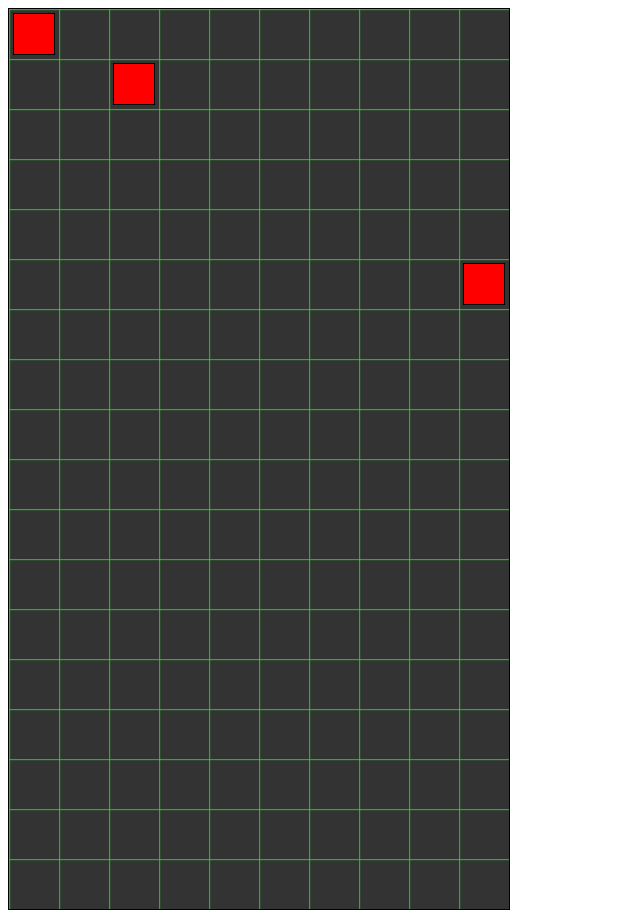
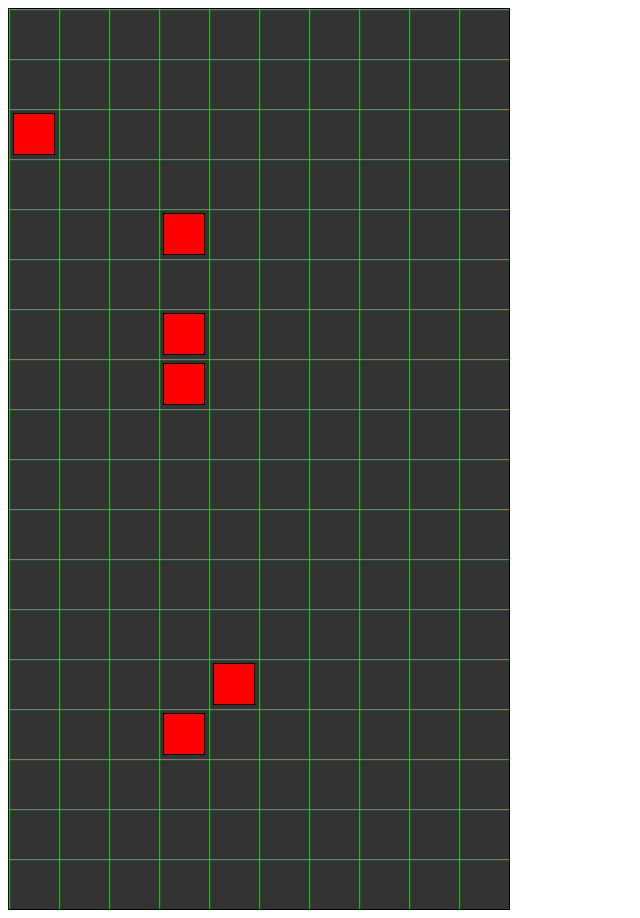
Before and after one commit to CarlosCE-dev/GameAppTest, a Vue app: page / in a window 1280 px wide. Shown: the whole page, without its empty margins (0-640 px from the left). Built offline with nearby package versions, Linux system fonts and the light colour scheme.

Commit message:
Added basic grid and movement

```diff
--- a/src/components/Grid.vue
+++ b/src/components/Grid.vue
@@ -1,30 +1,36 @@
 <template>
-    <div class="grid">
+    <div class="grid" v-if="cells">
         <SquareCell v-for="(item) in cells" :cell="item" :key="item.id"/>
     </div>
 </template>
 
-<script setup lang="ts">
+<script lang="ts">
 import SquareCell from "./SquareCell.vue";
+import { useGameStore } from '../stores/game';
+import { storeToRefs } from "pinia";
+import { defineComponent, computed } from 'vue';
 import type { ICell } from '@/models/ICell';
 
-const cells:ICell[] = [
-    {
-        id: 1,
-        top: 0,
-        left: 0
+export default defineComponent({
+    components: {
+        SquareCell,
     },
-    {
-        id: 1,
-        top: 1,
-        left: 2
-    },
-    {
-        id: 1,
-        top: 5,
-        left: 9
+    setup() {
+
+        const store = useGameStore();
+
+        const { cells } = storeToRefs(store);
+        const { randomizePositions } = store;
+
+        setInterval(() => {
+            randomizePositions();
+        }, 200);
+
+        return {
+            cells
+        }
     }
-];
+})
 </script>
 
 <style scoped>
--- a/src/components/SquareCell.vue
+++ b/src/components/SquareCell.vue
@@ -6,17 +6,31 @@
     </div>
 </template>
 
-<script setup lang="ts">
+<script lang="ts">
 // Models
-import type { ICell } from '@/models/ICell';
+import { watch, computed, defineComponent, type PropType } from 'vue';
 import { useCell } from '../composables/useCell';
+import type { ICell } from '../models/ICell';
 
 interface Props {
     cell: ICell
 }
-const { cell } = defineProps<Props>();
 
-const { styleCell } = useCell(cell);
+export default defineComponent({
+    props: {
+      cell: { type: Object as PropType<ICell>, required: true }
+    },
+    setup(props) {
+        const { styleCell } = useCell(props.cell);
+
+        return {
+            styleCell
+        }
+    }
+})
+
+
+
 </script>
 
 <style scoped>
--- a/src/composables/useCell.ts
+++ b/src/composables/useCell.ts
@@ -1,16 +1,19 @@
-import { computed, reactive } from 'vue';
+import { computed, reactive, watch } from 'vue';
 import type { ICell } from '@/models/ICell';
 
 
-export const useCell = (cell:ICell) => {
-    const position = computed(() => {
-        return { left: cell.left * 50, top: cell.top * 50 }
+export const useCell = (item:ICell) => {
+    const cell = reactive(item);
+
+    const styleCell = computed(() => {
+        const position = {
+            left: cell.left * 50, top: cell.top * 50
+        };
+        return {
+            left: `${position.left}px`,
+            top: `${position.top}px`
+        };
     });
-
-    const styleCell = reactive({
-        left: `${position.value.left}px`,
-        top: `${position.value.top}px`
-    })
 
     return {
         styleCell
--- /dev/null
+++ b/src/enum/directions.ts
@@ -0,0 +1,6 @@
+export enum directionTypes {
+    left,
+    up,
+    right,
+    down
+}
--- /dev/null
+++ b/src/helpers/array.ts
@@ -0,0 +1,38 @@
+
+/**
+ * Receives a array and shuffle all the collection
+ * @param array A collection provided
+ */
+ const shuffleArray = ( array:any ) => {
+    let last = array.length;
+    let number:number;
+    while (last > 0) {
+        number = randomNumber(last);
+        swap(array, number, --last);
+    }
+}
+
+/**
+ * Returns a random number
+ * @param number Number provided
+ * @returns Return random number
+ */
+const randomNumber = (number:number) => Math.floor(Math.random() * number);
+
+/**
+ * Swap elements in a array provided
+ * @param array Any array
+ * @param number Random number
+ * @param last Last number
+ * @returns returns a element from array
+ */
+const swap = (array:any, number:number, last:number) => {
+    let element = array[number];
+    array[number] = array[last];
+    array[last] = element;
+    return element;
+}
+
+export {
+    shuffleArray
+}
--- /dev/null
+++ b/src/helpers/movement.ts
@@ -0,0 +1,34 @@
+import type { ICell } from '../models/ICell';
+import { directionTypes } from '../enum/directions';
+import { getNextRandomPosition } from './random';
+
+export const getNextPositions = (cells:ICell[]) => {
+    return cells.map(c => {
+        return setNewPosition(c);
+    });
+}
+
+
+const setNewPosition = (cell:ICell) => {
+    const direction = getNextRandomPosition(cell);
+    return positionBuilder[direction](cell);
+}
+
+const positionBuilder = {
+    [directionTypes.down]: (cell:ICell) => {
+        cell.top++;
+        return cell;
+    },
+    [directionTypes.up]: (cell:ICell) => {
+        cell.top--;
+        return cell;
+    },
+    [directionTypes.left]: (cell:ICell) => {
+        cell.left--;
+        return cell;
+    },
+    [directionTypes.right]: (cell:ICell) => {
+        cell.left++;
+        return cell;
+    },
+}
--- /dev/null
+++ b/src/helpers/random.ts
@@ -0,0 +1,61 @@
+import type { ICell } from '../models/ICell';
+import { directionTypes } from '../enum/directions';
+import { shuffleArray } from './array';
+
+export const getNextRandomPosition = (cell:ICell) => {
+    const directions = getDirectionsAvailable(cell);
+    shuffleArray(directionTypes);
+    return directions[Math.floor(Math.random() * directions.length)];
+}
+
+const totalHeight = 17,
+    totalWidth = 9;
+
+const getDirectionsAvailable = (cell:ICell) => {
+    if (cell.left === 0)
+        return decideLeft(cell.top);
+    else if (cell.left === totalWidth)
+        return decideRight(cell.top);
+    else if (cell.top === 0)
+        return decideTop(cell.left);
+    else if (cell.top === totalHeight)
+        return decideDown(cell.left);
+    else
+        return [directionTypes.right, directionTypes.down, directionTypes.up, directionTypes.left];
+}
+
+const decideLeft = (top:number) => {
+    if (top === 0)
+        return [directionTypes.right, directionTypes.down];
+    else if (top === totalHeight)
+        return [directionTypes.right, directionTypes.up];
+    else
+        return  [directionTypes.right, directionTypes.down, directionTypes.up];
+}
+
+const decideRight = (top:number) => {
+    if (top === 0)
+        return [directionTypes.left, directionTypes.down];
+    else if (top === totalHeight)
+        return [directionTypes.left, directionTypes.up];
+    else
+        return  [directionTypes.left, directionTypes.down, directionTypes.up];
+}
+
+const decideTop = (left:number) => {
+    if (left === 0)
+        return [directionTypes.down, directionTypes.left];
+    else if (left === totalWidth)
+        return [directionTypes.down, directionTypes.right];
+    else
+        return  [directionTypes.down, directionTypes.right, directionTypes.left];
+}
+
+const decideDown = (left:number) => {
+    if (left === 0)
+        return [directionTypes.up, directionTypes.left];
+    else if (left === totalWidth)
+        return [directionTypes.up, directionTypes.right];
+    else
+        return  [directionTypes.up, directionTypes.right, directionTypes.left];
+}
--- /dev/null
+++ b/src/stores/game.ts
@@ -0,0 +1,53 @@
+import type { ICell } from '@/models/ICell'
+import { defineStore } from 'pinia'
+import { getNextPositions } from '../helpers/movement';
+
+const cells:ICell[] = [
+    {
+        id: 1,
+        top: 0,
+        left: 0
+    },
+    {
+        id: 2,
+        top: 1,
+        left: 2
+    },
+    {
+        id: 3,
+        top: 9,
+        left: 9
+    },
+    {
+        id: 4,
+        top: 15,
+        left: 9
+    },
+    {
+        id: 5,
+        top: 4,
+        left: 4
+    },
+    {
+        id: 6,
+        top: 7,
+        left: 7
+    },
+    {
+        id: 7,
+        top: 9,
+        left: 2
+    }
+];
+
+export const useGameStore = defineStore({
+    id: 'game',
+    state: () => ({
+        cells: cells
+    }),
+    actions: {
+        randomizePositions(){
+            this.cells = getNextPositions(this.cells);
+        }
+    }
+})
```
Also changed, not shown: src/stores/counter.ts (deleted, +0 -16 lines).
